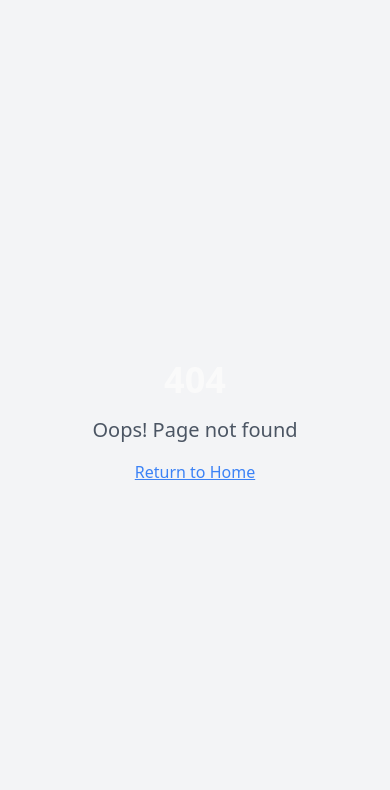
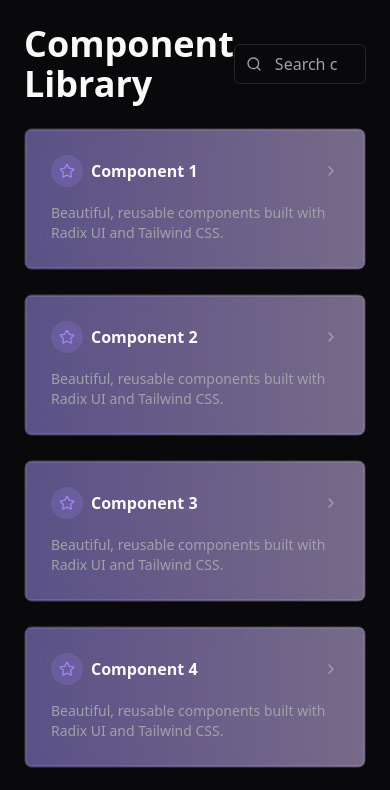
Before and after one commit to drewsephski/codecraft-lounge, a React (Vite) app: page /components in a window 390 px wide. Before the commit this address had no page. Shown: the top 790 px of the page. Built offline with nearby package versions, Linux system fonts and the light colour scheme.

Commit message:
Fix responsive component library
Correct the functionality of the responsive component library page and include all content beneath the Hero section.
[skip gpt_engineer]

```diff
--- a/src/App.tsx
+++ b/src/App.tsx
@@ -5,6 +5,7 @@ import { QueryClient, QueryClientProvider } from "@tanstack/react-query";
 import { BrowserRouter, Routes, Route } from "react-router-dom";
 import Index from "./pages/Index";
 import NotFound from "./pages/NotFound";
+import ComponentLibrary from "./components/ComponentLibrary";
 
 const queryClient = new QueryClient();
 
@@ -16,7 +17,7 @@ const App = () => (
       <BrowserRouter>
         <Routes>
           <Route path="/" element={<Index />} />
-          {/* ADD ALL CUSTOM ROUTES ABOVE THE CATCH-ALL "*" ROUTE */}
+          <Route path="/components" element={<ComponentLibrary />} />
           <Route path="*" element={<NotFound />} />
         </Routes>
       </BrowserRouter>
--- a/src/pages/Index.tsx
+++ b/src/pages/Index.tsx
@@ -2,6 +2,7 @@ import { motion } from "framer-motion";
 import Navbar from "../components/Navbar";
 import AnnouncementBar from "../components/AnnouncementBar";
 import Hero from "../components/Hero";
+import ComponentLibrary from "../components/ComponentLibrary";
 
 const Index = () => {
   return (
@@ -13,6 +14,7 @@ const Index = () => {
       <AnnouncementBar />
       <Navbar />
       <Hero />
+      <ComponentLibrary />
     </motion.div>
   );
 };
```
